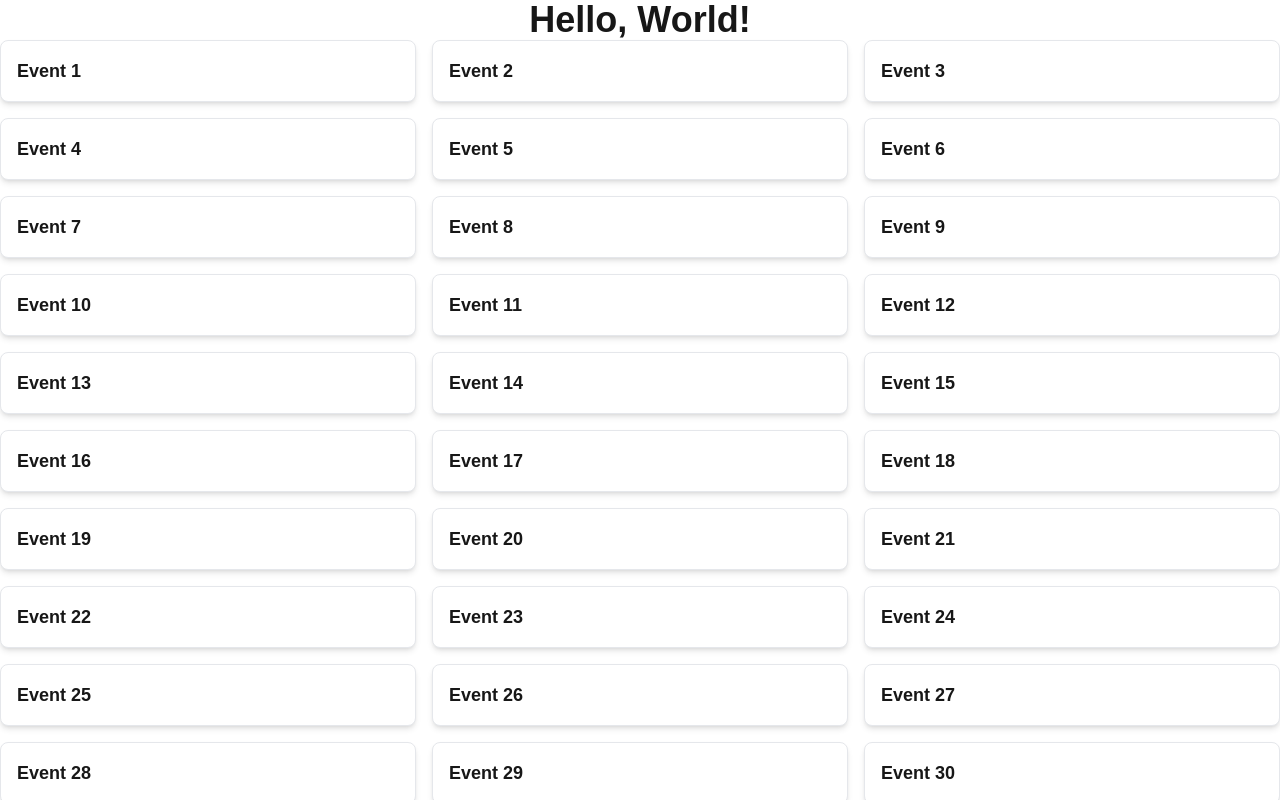
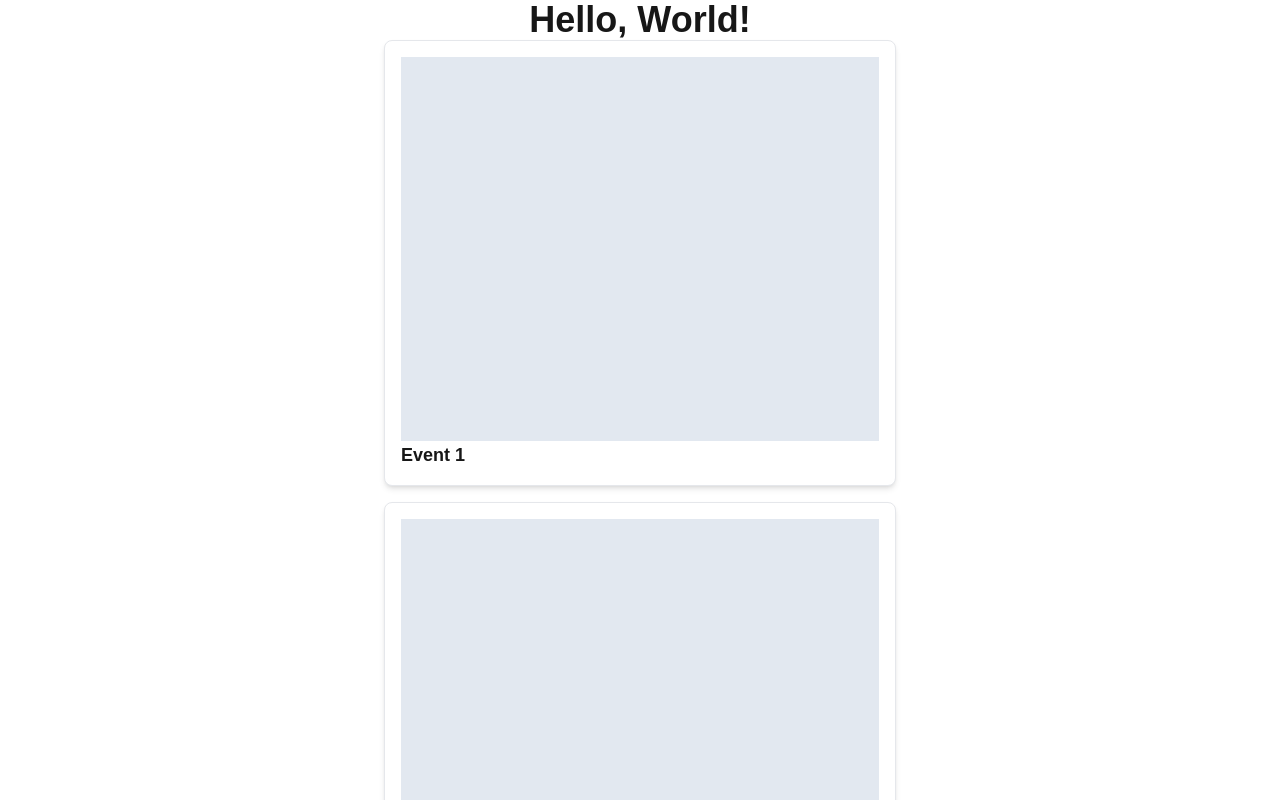
Before and after one commit to hashirshoaeb/sometime-frontend, a Next.js app: page / in a window 1280 px wide. Shown: the top 800 px of the page. Built offline with nearby package versions, Linux system fonts and the light colour scheme.

Commit message:
event scroll added

```diff
--- a/app/_components/EventQueueCard.tsx
+++ b/app/_components/EventQueueCard.tsx
@@ -1,9 +1,13 @@
 import { Event } from "@/database/events";
 
-export function EventQueueCard(event: Event) {
+export function EventQueueCard({ id, event }: { id: string, event: Event }) {
   return (
-    <div className="bg-white border border-gray-200 rounded-lg p-4 shadow-md">
-      <h2 className="text-lg font-semibold">{event.title}</h2>
+    <div id={id} className="bg-white border border-gray-200 rounded-lg p-4 shadow-md">
+      <div className=" flex flex-col">
+        <div className=" bg-slate-200 h-96">
+        </div>
+        <h2 className="text-lg font-semibold">{event.title}</h2>
+      </div>
     </div>
   );
 }
--- a/app/layout.tsx
+++ b/app/layout.tsx
@@ -1,4 +1,4 @@
-import type { Metadata } from "next";
+import type { Metadata, Viewport } from "next";
 import localFont from "next/font/local";
 import "./globals.css";
 
@@ -18,6 +18,15 @@ export const metadata: Metadata = {
   description: "Generated by create next app",
 };
 
+// https://github.com/tailwindlabs/tailwindcss/issues/1193
+// https://stackoverflow.com/questions/77566673/how-to-use-the-meta-viewport-tag-in-nextjs-14-app-router
+export const viewport: Viewport = {
+  initialScale: 1,
+  width: 'device-width',
+  maximumScale: 1,
+  viewportFit: 'cover',
+};
+
 export default function RootLayout({
   children,
 }: Readonly<{
--- a/app/page.tsx
+++ b/app/page.tsx
@@ -1,10 +1,19 @@
 import { EventQueue } from "./pageClient";
 
-export default function Home() {
+export default function Home({
+
+  searchParams,
+}: {
+  params: { slug: string };
+  searchParams?: { [key: string]: string | string[] | undefined };
+}) {
+
+  const uid = searchParams?.uid as (string | undefined) ?? "";
+
   return (
     <div className="">
       <h1 className="text-4xl font-bold text-center">Hello, World!</h1>
-      <EventQueue />
+      <EventQueue uid={uid} />
     </div>
   );
 }
--- a/app/pageClient.tsx
+++ b/app/pageClient.tsx
@@ -2,12 +2,23 @@
 
 import { events } from "@/database/events";
 import { EventQueueCard } from "./_components/EventQueueCard";
+import { useEffect } from "react";
 
-export function EventQueue() {
+export function EventQueue({ uid }: { uid?: string }) {
+
+  useEffect(() => {
+    if (uid) {
+      const element = document.getElementById(uid);
+      if (element) {
+        element.scrollIntoView({ behavior: 'smooth', block: 'center' });
+      }
+    }
+  }, [uid]);
+
   return (
-    <div className="grid grid-cols-1 sm:grid-cols-2 lg:grid-cols-3 gap-4">
+    <div className=" container flex flex-col gap-4">
       {events.map((event) => (
-        <EventQueueCard key={event.id} {...event} />
+        <EventQueueCard id={event.id} key={event.id} event={event} />
       ))}
     </div>
   );
--- a/tailwind.config.ts
+++ b/tailwind.config.ts
@@ -14,10 +14,10 @@ const config: Config = {
       center: true,
       padding: {
         DEFAULT: '1rem',
-        sm: '2rem',
-        lg: '4rem',
-        xl: '5rem',
-        '2xl': '6rem',
+        sm: '8rem',
+        lg: '20rem',
+        xl: '24rem',
+        '2xl': '28rem',
       },
     },
     extend: {
```
